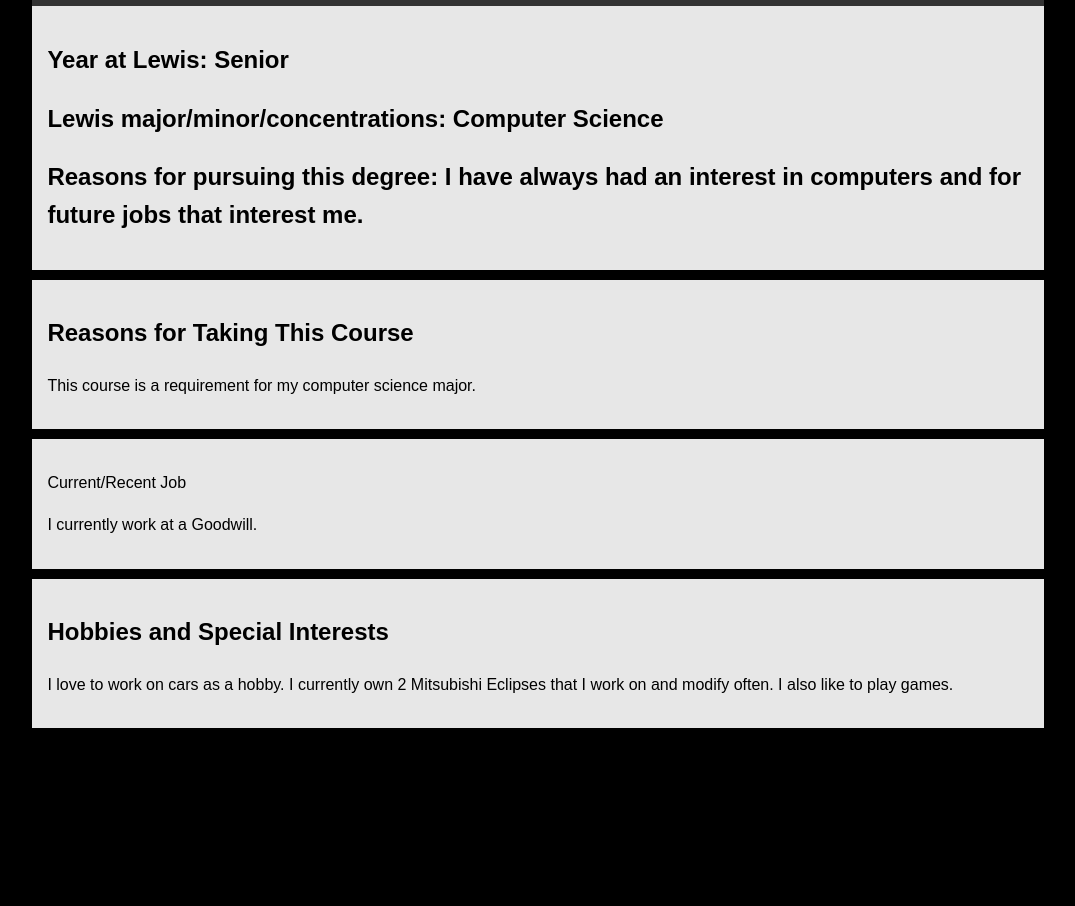
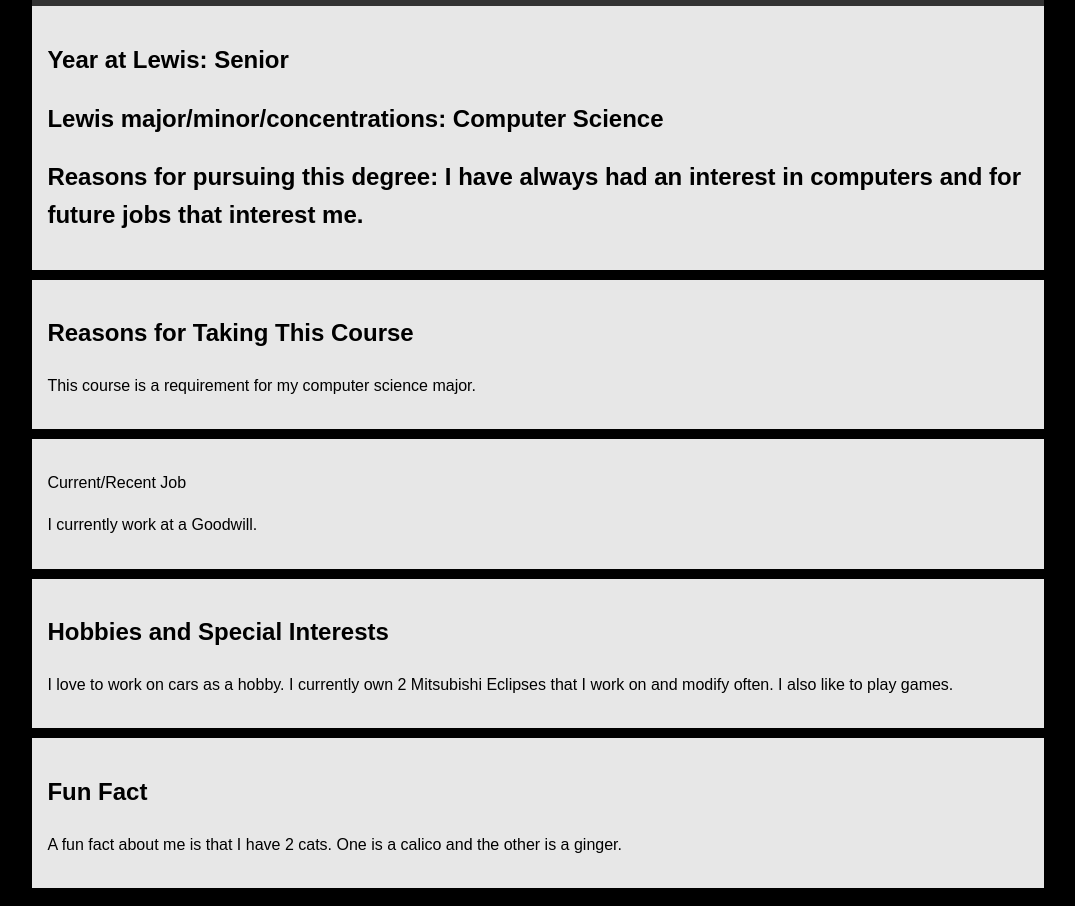
Before and after one commit to JaysonMatula/me, a plain HTML site: page index.html in a window 1280 px wide. Shown: the part 144-1050 px from the top of the page, without its empty margins (102-1177 px from the left). Before the commit the page ends 1000 px from the top, so only its background shows below. Drawn offline with Linux system fonts and the light colour scheme.

Commit message:
Update index.html

```diff
--- a/index.html
+++ b/index.html
@@ -21,7 +21,7 @@
         .main-info h1 {
             margin: 0;
         }
-        .hobbies, .lewis, .course, .job, .fact {
+        .hobbies, .lewis, .course, .job, .fun-fact {
             background: #e7e7e7;
             padding: 15px;
             margin-bottom: 10px;
```
